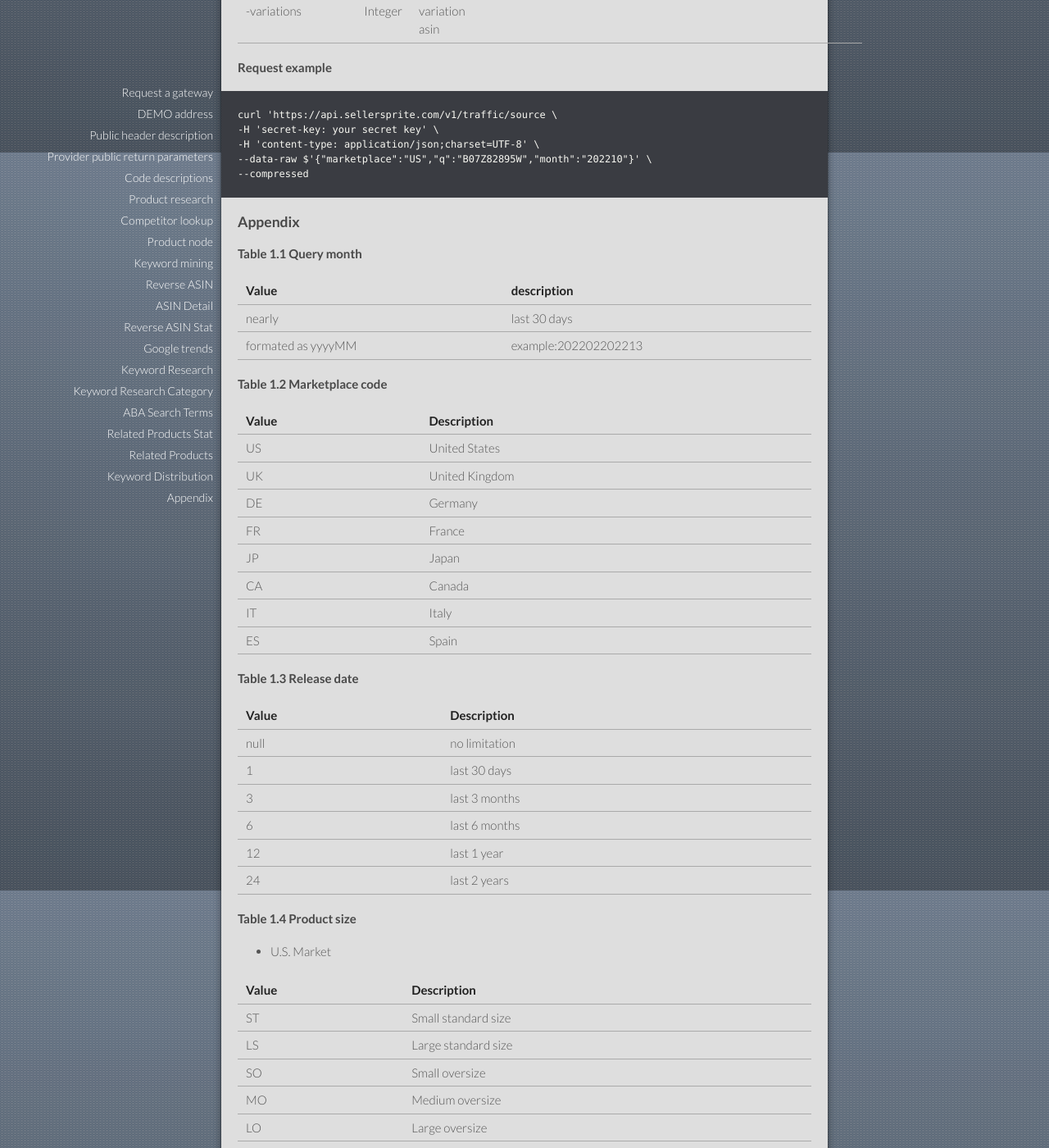
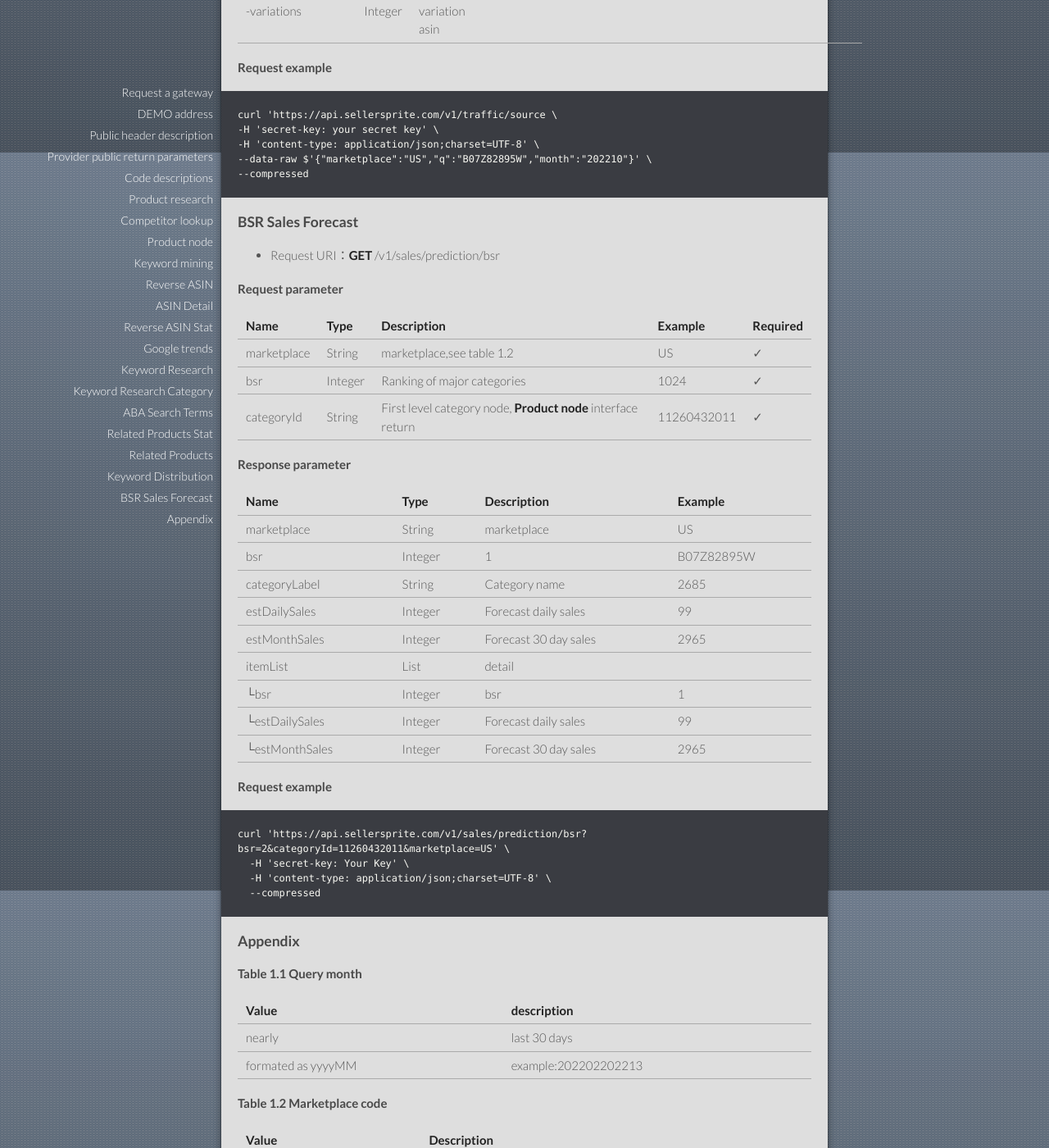
Before and after one commit to sellersprite/sellersprite.github.io, a Jekyll site: the page built from index.md, in a window 1280 px wide and 1400 px high, scrolled down 31314 px. Shown: the whole window at 82% size. Built offline with Jekyll 4.4.1, drawn with Linux system fonts in a browser that asks for light colours; our own code applies the rules of GitHub Pages for plain Markdown files.

Commit message:
Update index.md

````diff
--- a/index.md
+++ b/index.md
@@ -966,6 +966,43 @@ curl 'https://api.sellersprite.com/v1/traffic/source \
 --compressed
 ```
 
+### BSR Sales Forecast
+
+* Request URI：**GET** /v1/sales/prediction/bsr
+
+#### Request parameter
+
+| Name            | Type         | Description                       | Example       | Required |
+| ----------------- | -------------- | ---------------------------------- | ----------------- | -------------- |
+| marketplace | String   | marketplace,see table 1.2                 | US          | ✓       |
+| bsr                 | Integer  | Ranking of major categories | 1024        | ✓       |
+| categoryId  | String   | First level category node, **Product node** interface return | 11260432011 | ✓     |
+
+#### Response parameter
+
+| Name              | Type             | Description              | Example                                                                                |
+| ------------------- | ------------------ | -------------------------- | --------------------------------------------------------------------------------- |
+| marketplace     | String  | marketplace         | US         |
+| --------------------- | ------------- | ------------------ | ---------------- |
+| bsr             | Integer | 1            | B07Z82895W |
+| categoryLabel   | String  | Category name | 2685       |
+| estDailySales   | Integer | Forecast daily sales| 99         |
+| estMonthSales   | Integer | Forecast 30 day sales | 2965       |
+| itemList        | List    | detail         |                |
+| └bsr           | Integer | bsr          | 1          |
+| └estDailySales | Integer | Forecast daily sales   | 99         |
+| └estMonthSales | Integer |Forecast 30 day sales | 2965       |
+
+#### Request example
+
+```
+curl 'https://api.sellersprite.com/v1/sales/prediction/bsr?
+bsr=2&categoryId=11260432011&marketplace=US' \
+  -H 'secret-key: Your Key' \
+  -H 'content-type: application/json;charset=UTF-8' \
+  --compressed
+```
+
 ### Appendix
 
 #### Table 1.1 Query month
````
